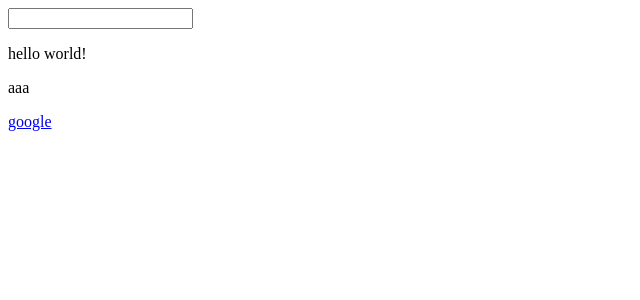
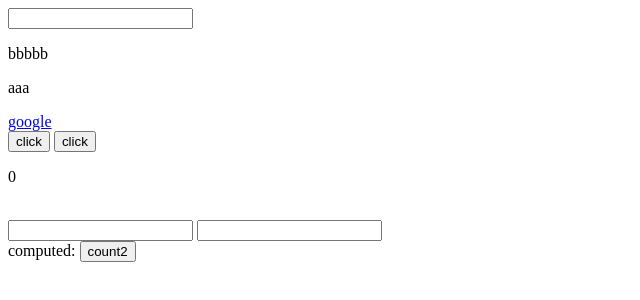
Before and after one commit to ckyko/TestVue, a plain HTML site: page index.html in a window 1280 px wide. Shown: the whole page, without its empty margins (0-640 px from the left). Drawn offline with Linux system fonts and the light colour scheme.

Commit message:
try computed

```diff
--- a/index.html
+++ b/index.html
@@ -1,5 +1,5 @@
 <!DOCTYPE html>
-<html lang="en">
+<html lang="en" xmlns:v-on="http://www.w3.org/1999/xhtml">
 <head>
     <meta charset="UTF-8">
     <title>Title</title>
@@ -7,11 +7,18 @@
 </head>
 <body>
     <div id="app">
-        <input type="text" v-on:input="changeTitle">
+        <input type="text" v-on:input="changeTitle()"><br>
         <!--<p v-once>{{ title }}</p>-->
         <p>{{ title }}</p>
         <p>{{ test() }}</p>
-        <a v-bind:href="link">google</a>
+        <a v-bind:href="link">google</a><br>
+        <button v-on:click="click(2)">click</button>
+        <button v-on:click="count += 2">click</button>
+        <p>{{count}}</p><br>
+        <input v-on:input="alert('cky', $event)">
+        <input v-on:keyup.enter="submit('ky', $event)"><br>
+        computed: <button v-on:click="tryComputed">count2</button>
+        <p v-bind="count2"></p>
     </div>
     <!--<script src="app.js"></script>-->
     <script>
@@ -20,14 +27,36 @@
             data: {
                 title: 'hello world!',
                 link:  'www.google.com',
+                count: 0,
+                count2: 0
+            },
+            computed: {
+                tryComputed: function () {
+                    // count2 += 1;
+                    return 'computed';
+                }
             },
             methods: {
                 changeTitle: function (event) {
                     this.title = event.target.value;
                 },
                 test: function (event) {
-                    // this.title = 'bbbbb';
+                    alert("get in test");
+                    this.title = 'bbbbb';
                     return "aaa";
+                },
+                click: function (step) {
+                    alert("count")
+                    this.count += step;
+
+                },
+                alert: function (str, event) {
+                    alert(str);
+                    alert(event.target.value);
+                },
+                submit: function (str, event) {
+                    alert(str);
+                    alert(event.target.value);
                 }
             }
         });
```
